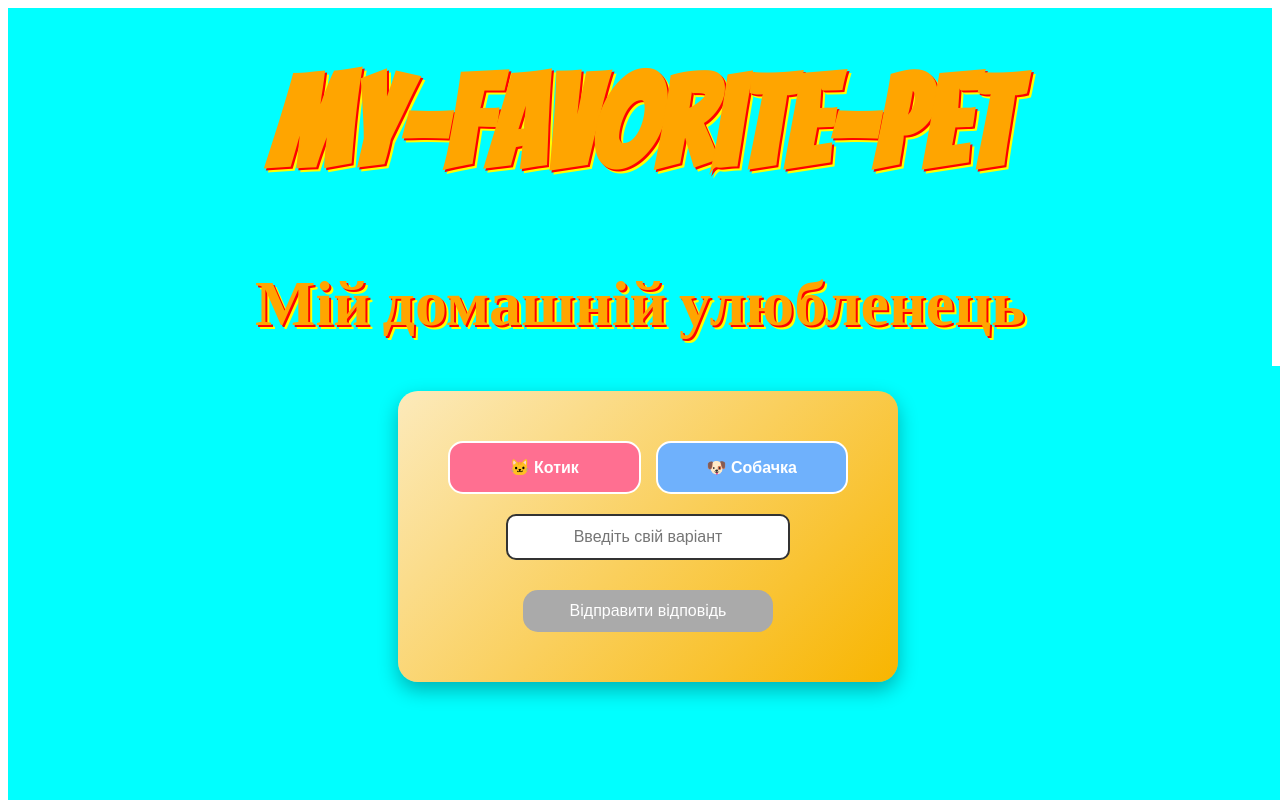
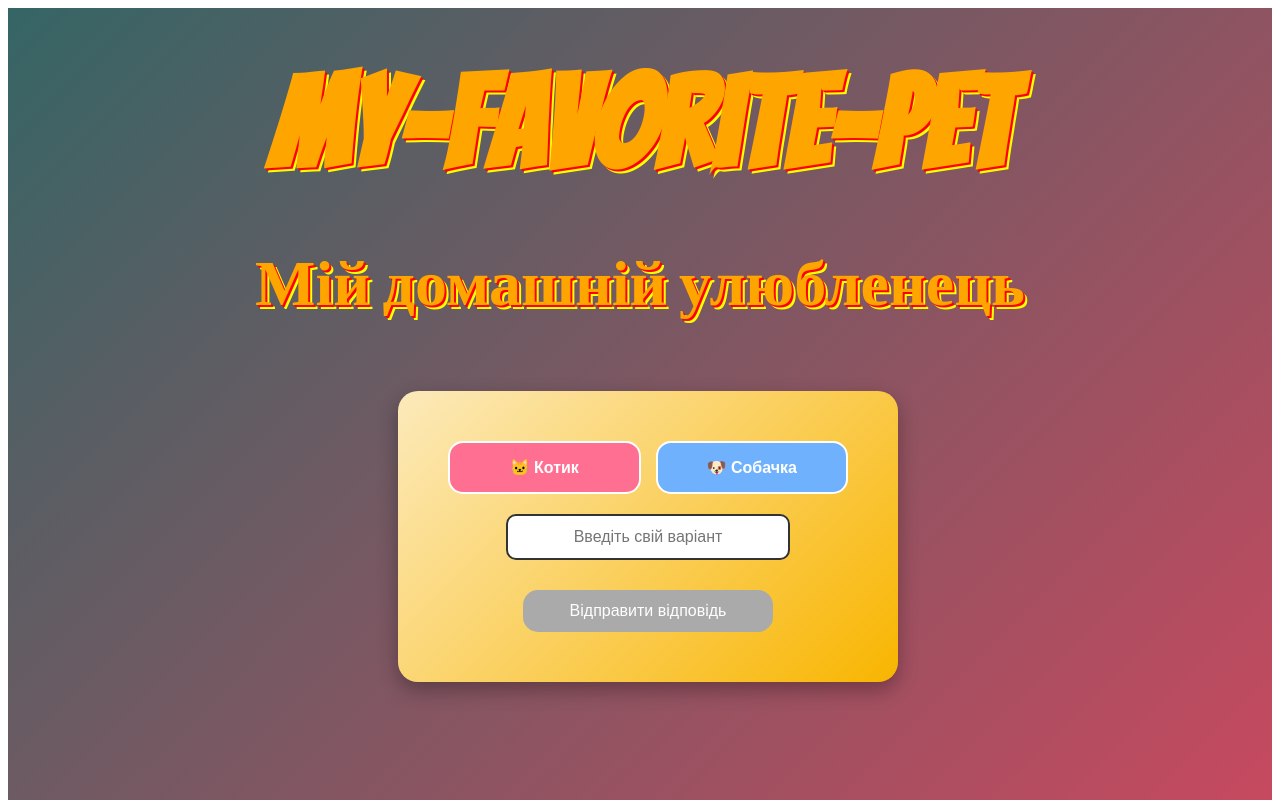
Before and after one commit to Andreyisenko/my-favorite-pet, a React (Vite) app: page / in a window 1280 px wide. Shown: the top 800 px of the page. Built offline with nearby package versions, Linux system fonts and the light colour scheme.

Commit message:
add-color

```diff
--- a/src/components/App.css
+++ b/src/components/App.css
@@ -1,12 +1,11 @@
 h1 {
   text-align: center;
   font-family: "Bangers", cursive;
-  color: orange;
+  color: orange; /* текст залишається оранжевим */
   text-shadow:
     2px 2px 0 red,
     4px 4px 0 yellow;
-  font-size: 8rem; /* для десктопу */
-  background-color: aqua;
+  font-size: 8rem;
   margin: 0;
   padding: 20px 10px;
   word-wrap: break-word;
@@ -16,11 +15,7 @@ h2 {
   text-align: center;
   font-family: "Bangers", cursive;
   color: orange;
-  text-shadow:
-    2px 2px 0 red,
-    4px 4px 0 yellow;
-  font-size: 4rem; /* для десктопу */
-  background-color: aqua;
+  font-size: 4rem;
   margin: 0;
   padding: 15px 10px;
   word-wrap: break-word;
@@ -38,3 +33,7 @@ h2 {
     padding: 10px 5px;
   }
 }
+
+.wwwrap {
+  background: linear-gradient(135deg, rgb(53, 101, 101), rgb(224, 68, 94));
+}
--- a/src/components/App.jsx
+++ b/src/components/App.jsx
@@ -4,9 +4,11 @@ import "./App.css"; // твій CSS
 import MiniQuiz from "./MiniQuiz/MiniQuiz";
 function App() {
   return (
-    <div>
-      <h1>My-favorite-pet</h1>
-      <h2>Мій домашній улюбленець</h2>
+    <div className="wwwrap">
+      <h1>
+        My-favorite-pet <br></br>
+        <h2>Мій домашній улюбленець</h2>
+      </h1>
       <MiniQuiz />
     </div>
   );
--- a/src/components/MiniQuiz/MiniQuiz.css
+++ b/src/components/MiniQuiz/MiniQuiz.css
@@ -2,14 +2,15 @@
 .quiz-bg {
   width: 100vw;
   min-height: 100vh;
-  background-color: aqua; /* зелений фон */
-  /* display: flex; */
+
+  /* background: linear-gradient(135deg, rgb(53, 101, 101), rgb(224, 68, 94)); */
+
+  /* градієнт з двох кольорів */
   justify-content: center;
   align-items: center;
   padding: 20px;
   box-sizing: border-box;
 }
-
 /* Внутрішній блок вікторини */
 .quiz-wrapper {
   text-align: center;
```
